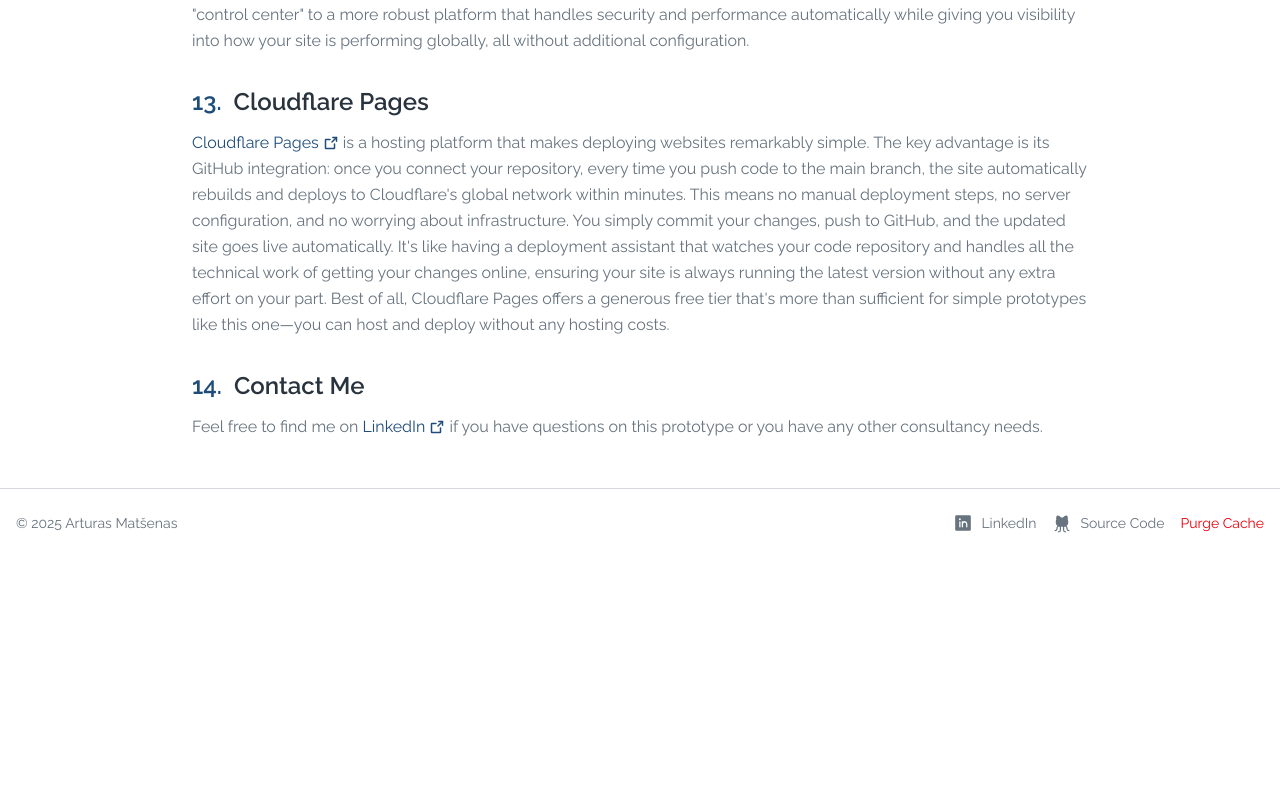
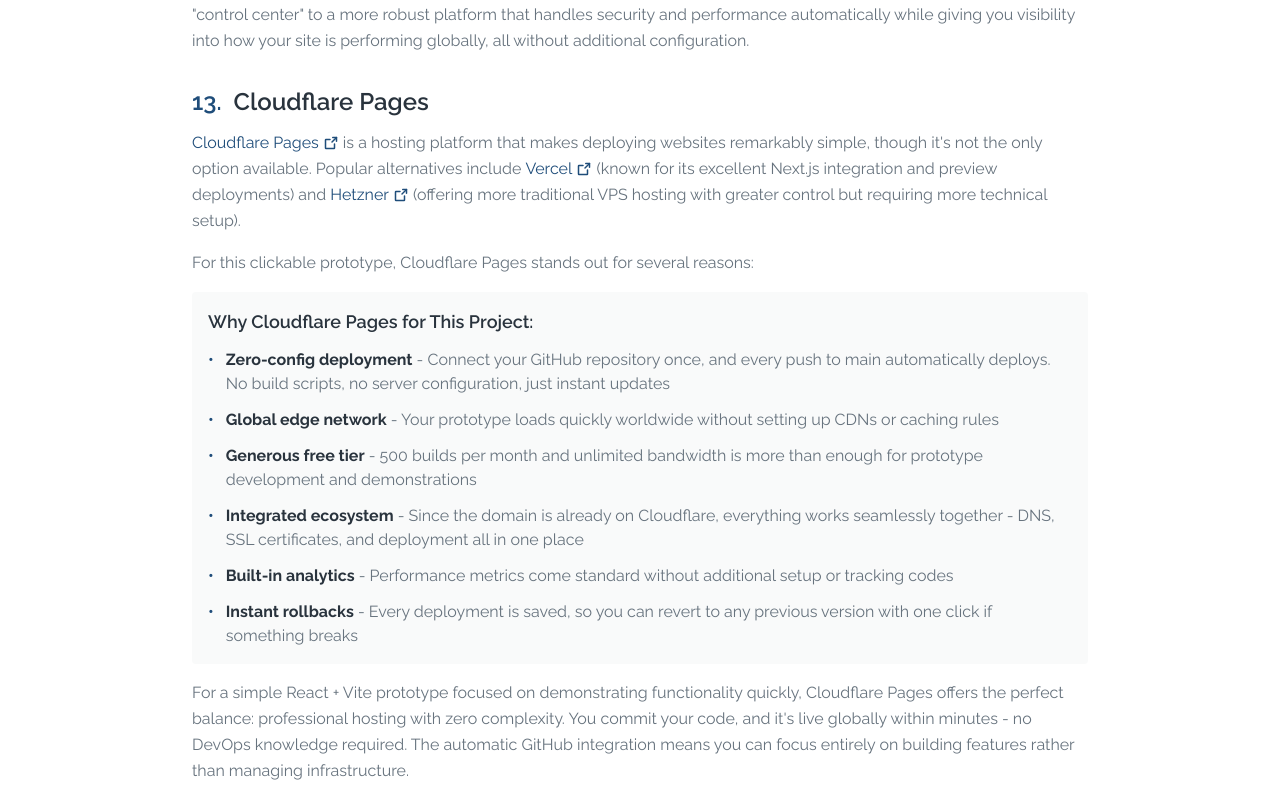
Before and after one commit to arturasma/cursorpresentation, a React (Vite) app: page /how-built in a window 1280 px wide. Shown: the part 4807-5600 px from the top of the page. Before the commit the page ends 5364 px from the top, so only its background shows below. Built offline with nearby package versions, Linux system fonts and the light colour scheme.

Commit message:
howbuilt

```diff
--- a/src/pages/HowBuiltPage.tsx
+++ b/src/pages/HowBuiltPage.tsx
@@ -443,10 +443,57 @@
                 <span className="text-primary">13.</span>
                 Cloudflare Pages
               </h2>
+              <p className="text-muted-foreground leading-relaxed mb-4">
+                <a href="https://pages.cloudflare.com" target="_blank" rel="noopener noreferrer" className="text-primary hover:underline inline-flex items-center gap-1">Cloudflare Pages <ArrowSquareOut size={16} weight="bold" /></a> is a hosting platform that makes deploying websites remarkably simple, though it's not the only option available. Popular alternatives include <a href="https://vercel.com/" target="_blank" rel="noopener noreferrer" className="text-primary hover:underline inline-flex items-center gap-1">Vercel <ArrowSquareOut size={16} weight="bold" /></a> (known for its excellent Next.js integration and preview deployments) and <a href="https://www.hetzner.com/cloud/" target="_blank" rel="noopener noreferrer" className="text-primary hover:underline inline-flex items-center gap-1">Hetzner <ArrowSquareOut size={16} weight="bold" /></a> (offering more traditional VPS hosting with greater control but requiring more technical setup).
+              </p>
+              <p className="text-muted-foreground leading-relaxed mb-4">
+                For this clickable prototype, Cloudflare Pages stands out for several reasons:
+              </p>
+              <div className="bg-muted/50 p-4 rounded-lg mb-4">
+                <h3 className="text-lg font-semibold mb-3">Why Cloudflare Pages for This Project:</h3>
+                <ul className="space-y-3 text-muted-foreground list-none">
+                  <li className="flex gap-3">
+                    <span className="text-primary font-semibold shrink-0">•</span>
+                    <div>
+                      <strong className="text-foreground">Zero-config deployment</strong> - Connect your GitHub repository once, and every push to main automatically deploys. No build scripts, no server configuration, just instant updates
+                    </div>
+                  </li>
+                  <li className="flex gap-3">
+                    <span className="text-primary font-semibold shrink-0">•</span>
+                    <div>
+                      <strong className="text-foreground">Global edge network</strong> - Your prototype loads quickly worldwide without setting up CDNs or caching rules
+                    </div>
+                  </li>
+                  <li className="flex gap-3">
+                    <span className="text-primary font-semibold shrink-0">•</span>
+                    <div>
+                      <strong className="text-foreground">Generous free tier</strong> - 500 builds per month and unlimited bandwidth is more than enough for prototype development and demonstrations
+                    </div>
+                  </li>
+                  <li className="flex gap-3">
+                    <span className="text-primary font-semibold shrink-0">•</span>
+                    <div>
+                      <strong className="text-foreground">Integrated ecosystem</strong> - Since the domain is already on Cloudflare, everything works seamlessly together - DNS, SSL certificates, and deployment all in one place
+                    </div>
+                  </li>
+                  <li className="flex gap-3">
+                    <span className="text-primary font-semibold shrink-0">•</span>
+                    <div>
+                      <strong className="text-foreground">Built-in analytics</strong> - Performance metrics come standard without additional setup or tracking codes
+                    </div>
+                  </li>
+                  <li className="flex gap-3">
+                    <span className="text-primary font-semibold shrink-0">•</span>
+                    <div>
+                      <strong className="text-foreground">Instant rollbacks</strong> - Every deployment is saved, so you can revert to any previous version with one click if something breaks
+                    </div>
+                  </li>
+                </ul>
+              </div>
               <p className="text-muted-foreground leading-relaxed">
-                <a href="https://pages.cloudflare.com" target="_blank" rel="noopener noreferrer" className="text-primary hover:underline inline-flex items-center gap-1">Cloudflare Pages <ArrowSquareOut size={16} weight="bold" /></a> is a hosting platform that makes deploying websites remarkably simple. The key advantage is its GitHub integration: once you connect your repository, every time you push code to the main branch, the site automatically rebuilds and deploys to Cloudflare's global network within minutes. This means no manual deployment steps, no server configuration, and no worrying about infrastructure. You simply commit your changes, push to GitHub, and the updated site goes live automatically. It's like having a deployment assistant that watches your code repository and handles all the technical work of getting your changes online, ensuring your site is always running the latest version without any extra effort on your part. Best of all, Cloudflare Pages offers a generous free tier that's more than sufficient for simple prototypes like this one—you can host and deploy without any hosting costs.
+                For a simple React + Vite prototype focused on demonstrating functionality quickly, Cloudflare Pages offers the perfect balance: professional hosting with zero complexity. You commit your code, and it's live globally within minutes - no DevOps knowledge required. The automatic GitHub integration means you can focus entirely on building features rather than managing infrastructure.
               </p>
-              </section>
+            </section>
               {/* 14. Contact me */}
             <section>
               <h2 className="text-2xl font-semibold mb-3 flex items-baseline gap-3">
```
Also changed, not shown: 1 other file (tests, documents, lock files or other folders).
